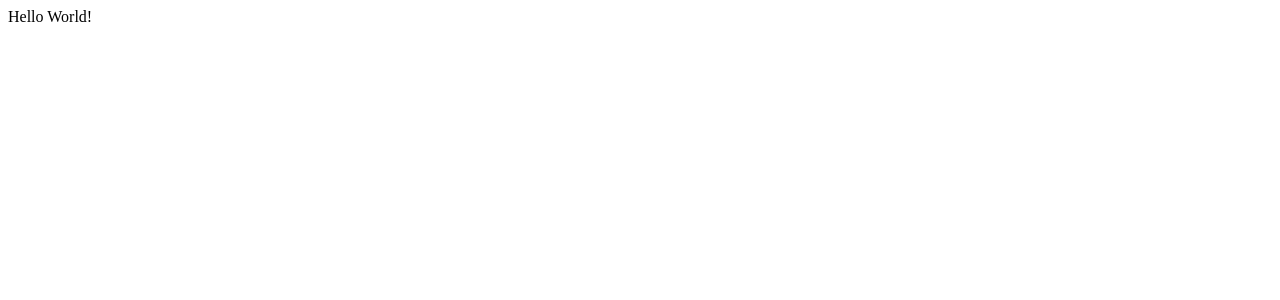
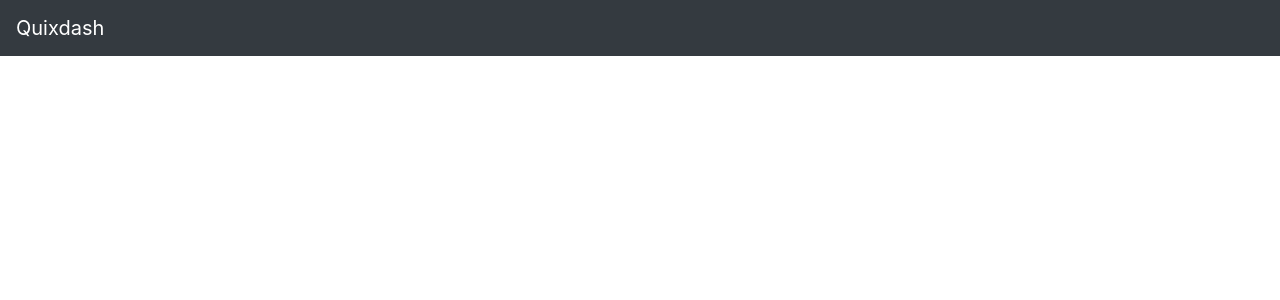
Before and after one commit to frc604/quixdash, a React (Create React App) app: page / in a window 1280 px wide. Shown: the top 300 px of the page. Built offline with nearby package versions, Linux system fonts and the light colour scheme.

Commit message:
Add Navbar

```diff
--- a/public/index.html
+++ b/public/index.html
@@ -24,6 +24,12 @@
       work correctly both with client-side routing and a non-root public URL.
       Learn how to configure a non-root public URL by running `npm run build`.
     -->
+    <link
+      rel="stylesheet"
+      href="https://maxcdn.bootstrapcdn.com/bootstrap/4.4.1/css/bootstrap.min.css"
+      integrity="sha384-Vkoo8x4CGsO3+Hhxv8T/Q5PaXtkKtu6ug5TOeNV6gBiFeWPGFN9MuhOf23Q9Ifjh"
+      crossorigin="anonymous"
+    />
     <title>React App</title>
   </head>
   <body>
--- a/src/App.js
+++ b/src/App.js
@@ -1,9 +1,12 @@
-import React from 'react';
+import React from "react";
+import Navbar from "react-bootstrap/Navbar";
 
 function App() {
   return (
     <div>
-      Hello World!
+      <Navbar bg="dark" variant="dark">
+        <Navbar.Brand>Quixdash</Navbar.Brand>
+      </Navbar>
     </div>
   );
 }
```
Also changed, not shown: 1 other file (tests, documents, lock files or other folders).
